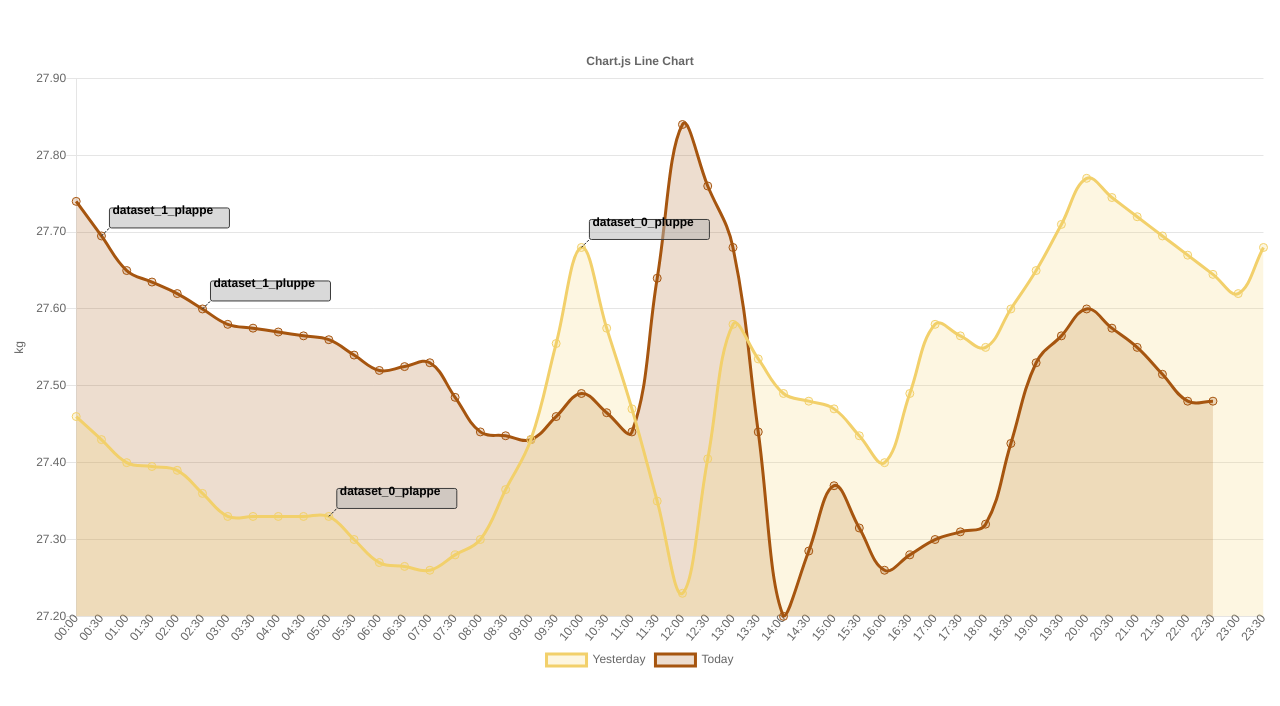
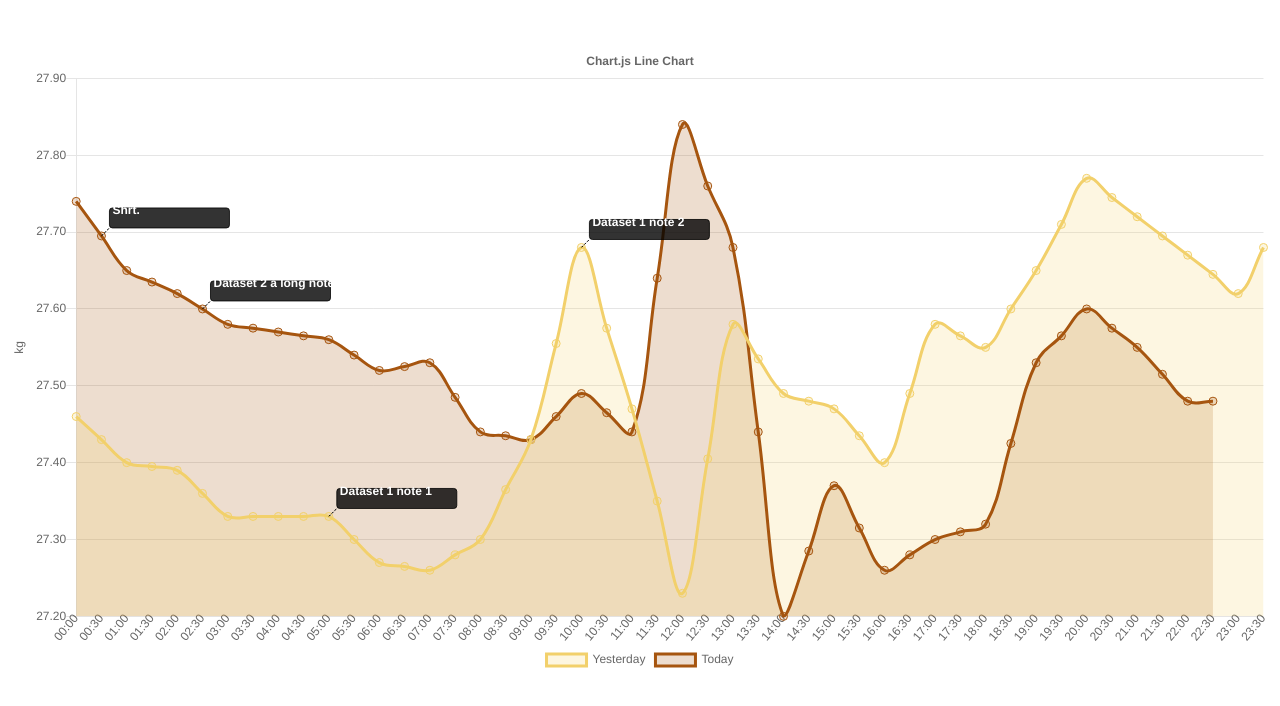
Before and after one commit to KasparBP/Chart.Notes.js, a website: page samples/index.html in a window 1280 px wide. Drawn offline with nearby package versions, Linux system fonts and the light colour scheme.

Commit message:
Begin measuring text and add uglify

```diff
--- a/Chart.Notes.js
+++ b/Chart.Notes.js
@@ -9,22 +9,32 @@ Chart.Notes = Chart.Notes || {};
 
 // Default options if none are provided
 var defaultOptions = Chart.Notes.defaults = {
-    backgroundColor: "rgba(180,180,180,0.5)",
-    borderColor: "rgba(60,60,60,1)",
-    fontColor: "#000000",
+    backgroundColor: "rgba(0,0,0,0.8)",
+    borderColor: "rgba(0,0,0,0.8)",
+    fontColor: "#fff",
+    fontStyle: "bold",
+    fontSize: 12,
+    fontFamily: "'Helvetica Neue', 'Helvetica', 'Arial', sans-serif",
+    fontSpacing: 2,
+    maxWidth: 180,
+    minWidth: 80
 };
 
 var Note = function(originElement, text) {
     this.originElement = originElement;
     this.text = text;
+    this.size = {width: 120, height: 20};
+    this.position = {x: 0, y: 0};
 };
 Note.prototype = {
-    minSize: function() {
-        // TODO Hardcoded for now
-        return {
-            width: 120,
-            height: 20
-        }
+    _setFont: function (chartInstance, ctx) {
+        var opts = chartInstance.options.notes;
+        ctx.font = helpers.fontString(opts.fontSize, opts.fontStyle, opts.fontFamily);
+    },
+    resize: function (chartInstance, ctx) {
+        this._setFont(chartInstance, ctx);
+        var measuredSize = ctx.measureText(this.text);
+        console.log(measuredSize);
     },
     reposition: function(chartArea) {
         // Do not count gutters
@@ -37,46 +47,34 @@ Note.prototype = {
             halfChartHeight = chartHeight/2,
             distance = 8,
             finalPosition;
-        /*
-          ------------------------
+        /*------------------------
           | Q1       | Q2        |
           ------------------------
           | Q3       | Q4        |
-          ------------------------
-         */
-
-        if (x <= halfChartWidth && y <= halfChartHeight) {
-           // Q1
+          ------------------------ */
+        if (x <= halfChartWidth && y <= halfChartHeight) { // Q1
            finalPosition = {
                x: originPosition.x + distance,
-               y: (originPosition.y - this.minSize().height) - distance
-           }
-        } else if (x > halfChartWidth && y <= halfChartHeight) {
-            // Q2
+               y: (originPosition.y - this.size.height) - distance
+           };
+        } else if (x > halfChartWidth && y <= halfChartHeight) { // Q2
             finalPosition = {
-               x: (originPosition.x - this.minSize().width) - distance,
-               y: (originPosition.y - this.minSize().height) - distance
-           }
-        } else if (x <= halfChartWidth && y > halfChartHeight) {
-            // Q3
+               x: (originPosition.x - this.size.width) - distance,
+               y: (originPosition.y - this.size.height) - distance
+           };
+        } else if (x <= halfChartWidth && y > halfChartHeight) { // Q3
             finalPosition = {
                x: originPosition.x + distance,
-               y: (originPosition.y - this.minSize().height) - distance
-           }
-        } else {
-            // Q4
+               y: (originPosition.y - this.size.height) - distance
+           };
+        } else { // Q4
             finalPosition = {
-               x: (originPosition.x - this.minSize().width) - distance,
-               y: (originPosition.y - this.minSize().height) - distance
-           }
+               x: (originPosition.x - this.size.width) - distance,
+               y: (originPosition.y - this.size.height) - distance
+           };
         }
-        if (finalPosition.x < chartArea.left) {
-            finalPosition.x = chartArea.left;
-        }
-        if (finalPosition.y < chartArea.top) {
-            finalPosition.x = chartArea.top;
-        }
-
+        finalPosition.x = Math.max(finalPosition.x, chartArea.left);
+        finalPosition.y = Math.max(finalPosition.y, chartArea.top);
         this.position = finalPosition;
     },
     draw: function (chartInstance, ctx) {
@@ -88,15 +86,16 @@ Note.prototype = {
         ctx.setLineDash([2, 2]);
         ctx.beginPath();
 		ctx.moveTo(originPosition.x, originPosition.y);
-        ctx.lineTo(this.position.x, this.position.y + this.minSize().height);
+        ctx.lineTo(this.position.x, this.position.y + this.size.height);
         ctx.closePath();
         ctx.stroke();
         ctx.setLineDash(oldDash);
 
         helpers.drawRoundedRectangle(ctx, this.position.x, this.position.y,
-            this.minSize().width, this.minSize().height, 2);
+            this.size.width, this.size.height, 3);
         ctx.fill();
         ctx.stroke();
+        this._setFont(chartInstance, ctx);
         ctx.fillStyle = opts.fontColor;
         ctx.fillText(this.text, this.position.x + 3, this.position.y + 3);
         ctx.fillStyle = oldFill;
@@ -104,8 +103,8 @@ Note.prototype = {
     hit: function(position) {
         var left = this.position.x,
             top = this.position.y,
-            right = this.position.x + this.minSize().width,
-            bottom = this.position.y + this.minSize().height;
+            right = this.position.x + this.size.width,
+            bottom = this.position.y + this.size.height;
         if (left <= position.x &&
             top <= position.y &&
             right >= position.x &&
@@ -133,10 +132,12 @@ NoteList.prototype = {
     resetLayout: function () {
         this._positioned = false;
     },
-    updateLayout: function(chartInstance) {
+    updateLayout: function(chartInstance, ctx) {
         if (!this._positioned) {
-            for (var i=0; i<this._notes.length; ++i) {
-                this._notes[i].reposition(chartInstance.chartArea);
+            for (var i=0, l=this._notes.length; i<l; ++i) {
+                var note = this._notes[i];
+                note.resize(chartInstance, ctx);
+                note.reposition(chartInstance.chartArea);
             }
             this._positioned = true;
         }
@@ -166,7 +167,7 @@ var findNotesPlugin = function () {
         }
     }
     return null;
-}
+};
 
 var NotesPlugin = Chart.PluginBase.extend({
 
@@ -237,12 +238,12 @@ var NotesPlugin = Chart.PluginBase.extend({
         var ctx = chartInstance.chart.ctx,
             notes = chartInstance.data.notes || [],
             opts = chartInstance.options.notes;
-        this._noteList.updateLayout(chartInstance);
         if (easing != this._easing) {
             // Make sure we reset layout when we are done "easing".
             this._noteList.resetLayout();
             this._easing = easing;
         }
+        this._noteList.updateLayout(chartInstance, ctx);
         // Canvas setup
         ctx.lineWidth = 1;
         ctx.fillStyle = opts.backgroundColor;
--- a/package.json
+++ b/package.json
@@ -24,6 +24,7 @@
     "gulp-browserify": "^0.5.1",
     "gulp-jshint": "^2.0.1",
     "gulp-rename": "^1.2.2",
+    "gulp-uglify": "^2.0.0",
     "gulp-watch": "^4.3.9",
     "jshint": "^2.9.3",
     "jshint-stylish": "^2.2.1"
--- a/samples/index.html
+++ b/samples/index.html
@@ -30,8 +30,8 @@
                 backgroundColor: "rgba(242,208,107,0.2)",
                 data: ["27.46","27.43","27.4","27.395","27.39","27.36","27.33","27.33","27.33","27.33","27.33","27.3","27.27","27.265","27.26","27.28","27.3","27.365","27.43","27.555","27.68","27.575","27.47","27.35","27.23","27.405","27.58","27.535","27.49","27.48","27.47","27.435","27.4","27.49","27.58","27.565","27.55","27.6","27.65","27.71","27.77","27.745","27.72","27.695","27.67","27.645","27.62","27.68"],
                 notes: [
-                    {offset: 10, text: "dataset_0_plappe"},
-                    {offset: 20, text: "dataset_0_pluppe"}
+                    {offset: 10, text: "Dataset 1 note 1"},
+                    {offset: 20, text: "Dataset 1 note 2"}
                 ]
             }, {
                 label: "Today",
@@ -41,8 +41,8 @@
                 backgroundColor: "rgba(166,85,15,0.2)",
                 data: ["27.74","27.695","27.65","27.635","27.62","27.6","27.58","27.575","27.57","27.565","27.56","27.54","27.52","27.525","27.53","27.485","27.44","27.435","27.43","27.46","27.49","27.465","27.44","27.64","27.84","27.76","27.68","27.44","27.2","27.285","27.37","27.315","27.26","27.28","27.3","27.31","27.32","27.425","27.53","27.565","27.6","27.575","27.55","27.515","27.48","27.48",null,null],
                 notes: [
-                    {offset: 1, text: "dataset_1_plappe"},
-                    {offset: 5, text: "dataset_1_pluppe"}
+                    {offset: 1, text: "Shrt."},
+                    {offset: 5, text: "Dataset 2 a long note, that will not fit within max width"}
                 ]
             }]
         },
```
Also changed, not shown: gulpfile.js (+14 -9 lines), src/chart.notes.js (+49 -48 lines), Chart.Notes.min.js (added).
